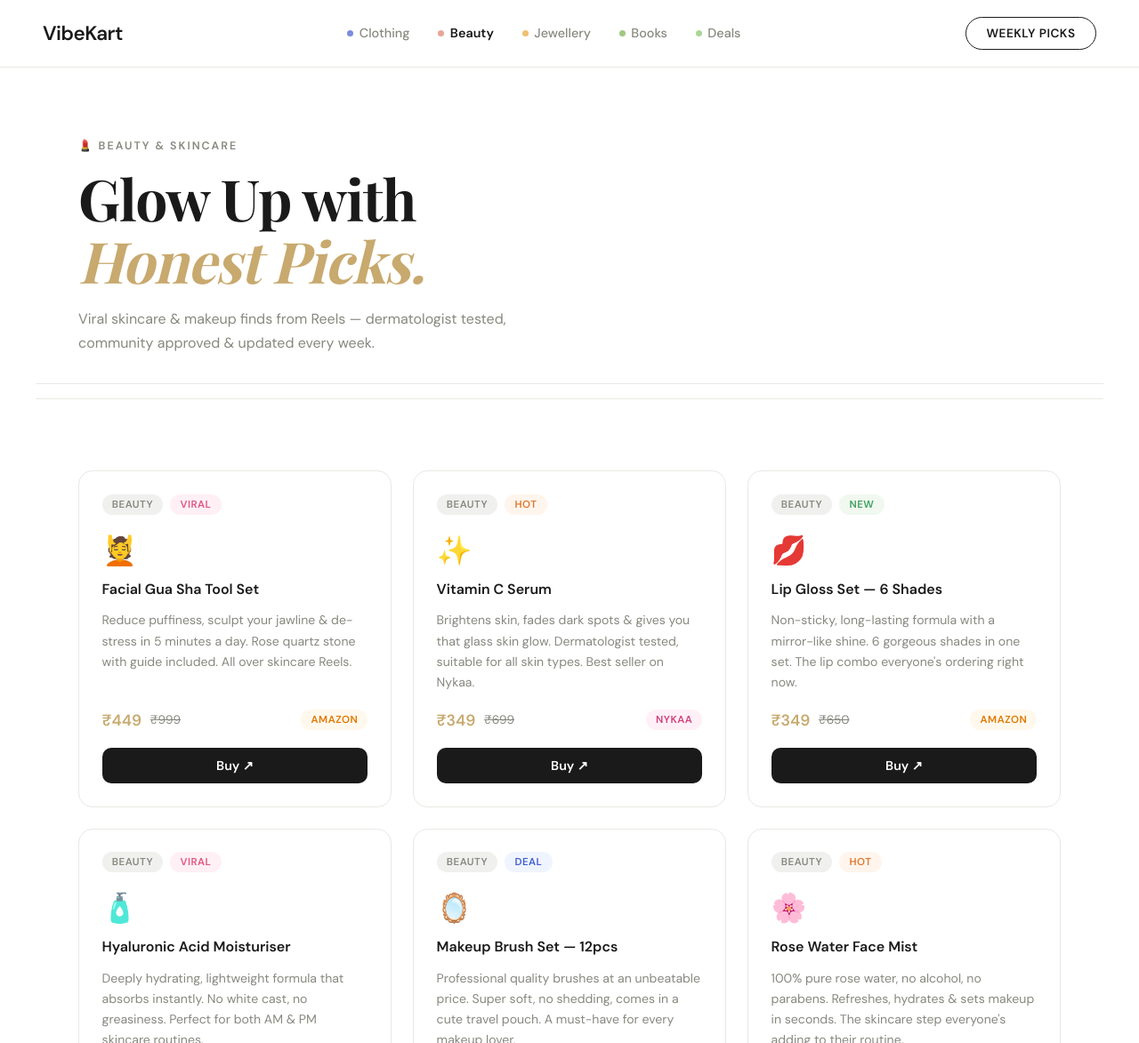
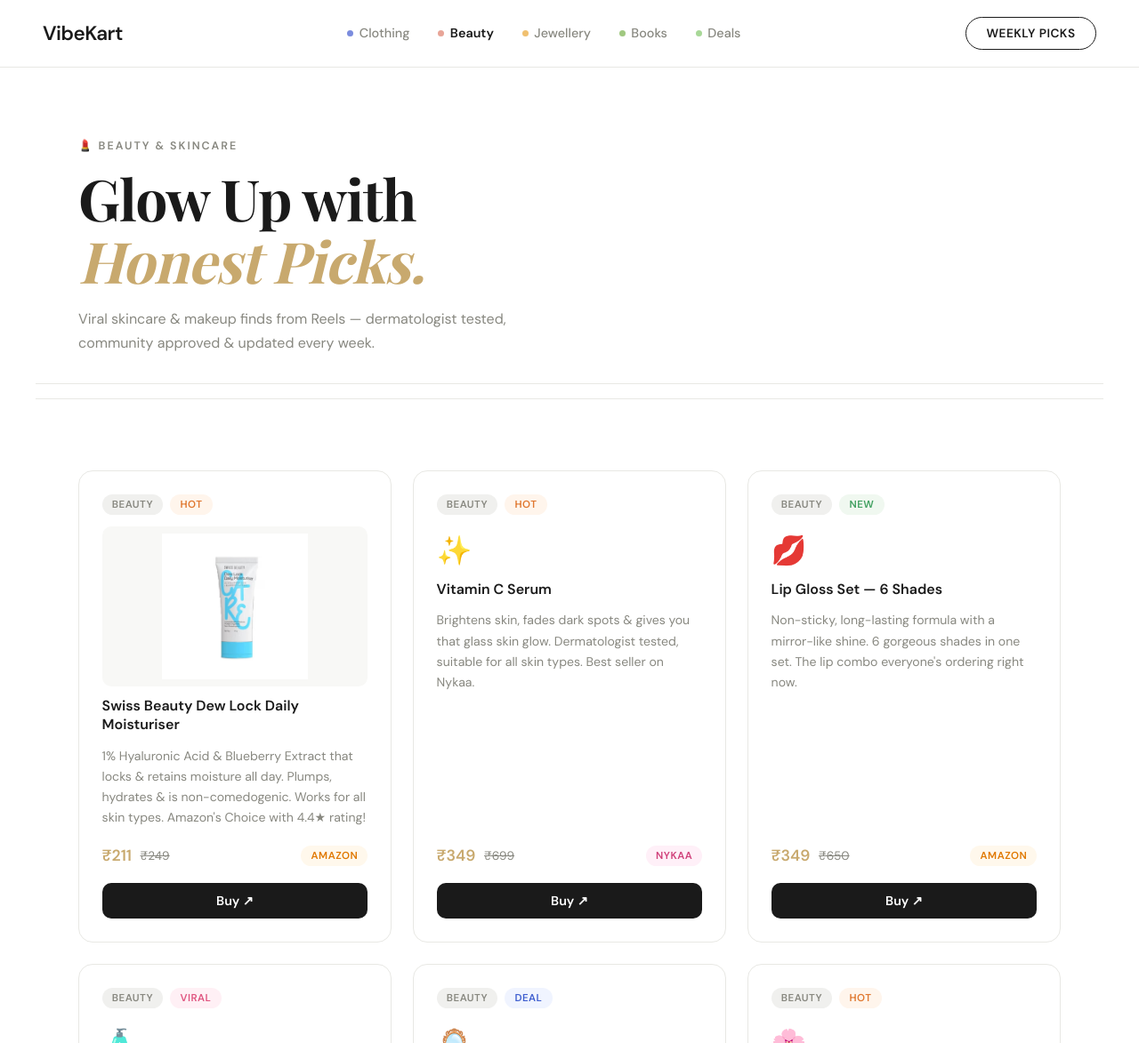
Before and after one commit to vibekart-in/vibekart-in.github.io, a plain HTML site: page beauty.html in a window 1280 px wide. Shown: the top 1173 px of the page at 89% size. Drawn offline with nearby package versions, Linux system fonts and the light colour scheme; a web font is replaced by a local one.

Commit message:
Added Swiss Beauty product with image

```diff
--- a/beauty.html
+++ b/beauty.html
@@ -39,19 +39,19 @@
       <div class="product-card">
         <div class="product-badges">
           <span class="badge badge-category">Beauty</span>
-          <span class="badge badge-viral">Viral</span>
+          <span class="badge badge-hot">Hot</span>
         </div>
-        <div class="product-icon">💆</div>
-        <h3 class="product-name">Facial Gua Sha Tool Set</h3>
-        <p class="product-desc">Reduce puffiness, sculpt your jawline & de-stress in 5 minutes a day. Rose quartz stone with guide included. All over skincare Reels.</p>
+        <img src="image/beauty/swiss-beauty-moisturiser.jpg" alt="Swiss Beauty Dew Lock Moisturiser" class="product-img"/>
+        <h3 class="product-name">Swiss Beauty Dew Lock Daily Moisturiser</h3>
+        <p class="product-desc">1% Hyaluronic Acid & Blueberry Extract that locks & retains moisture all day. Plumps, hydrates & is non-comedogenic. Works for all skin types. Amazon's Choice with 4.4★ rating!</p>
         <div class="product-footer">
           <div class="product-pricing">
-            <span class="product-price">₹449</span>
-            <span class="product-mrp">₹999</span>
+            <span class="product-price">₹211</span>
+            <span class="product-mrp">₹249</span>
           </div>
           <span class="product-platform amazon">Amazon</span>
         </div>
-        <a href="YOUR_AFFILIATE_LINK" target="_blank" class="buy-btn">Buy ↗</a>
+        <a href="https://amzn.in/d/09SDoNhD" target="_blank" class="buy-btn">Buy ↗</a>
       </div>
 
       <div class="product-card">
--- a/style.css
+++ b/style.css
@@ -996,3 +996,12 @@
   color: #3a6b4a;
   line-height: 1.7;
 }
+/* ===== PRODUCT IMAGE ===== */
+.product-img {
+  width: 100%;
+  height: 180px;
+  object-fit: contain;
+  border-radius: 10px;
+  background: var(--surface);
+  padding: 0.5rem;
+}
```
Also changed, not shown: four.txt (deleted), image/beauty/swiss-beauty-moisturiser.jpg (added).
